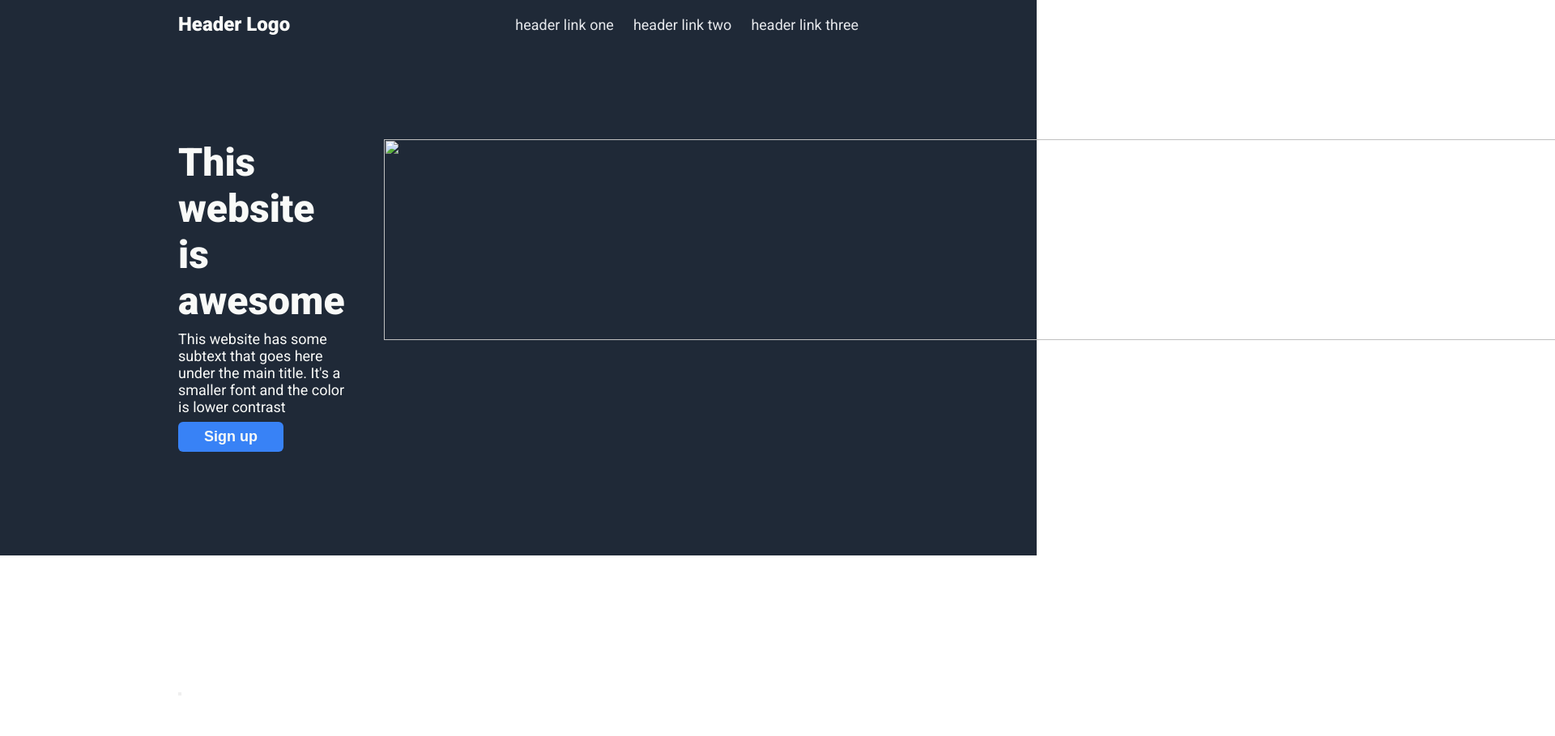
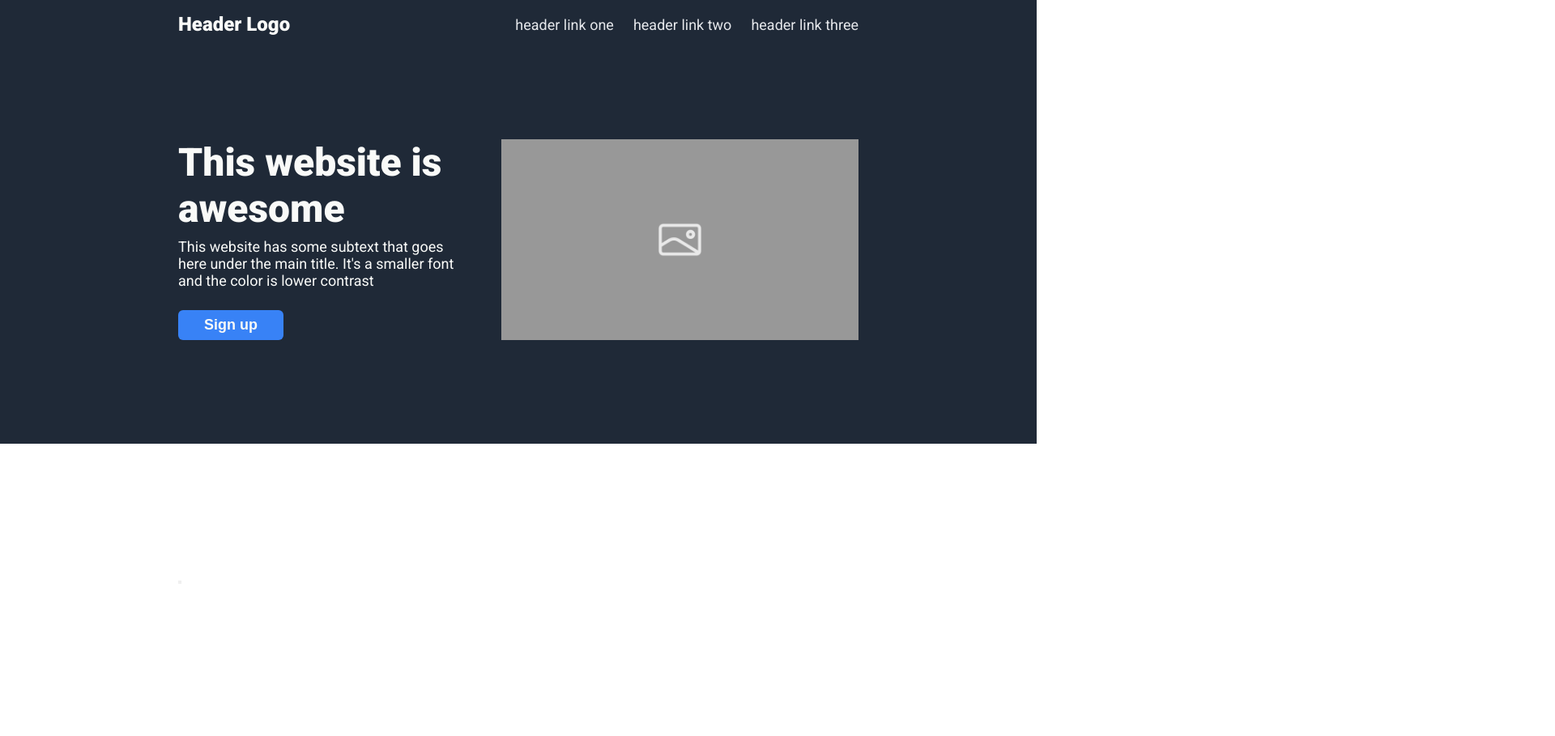
Before and after one commit to Leondvin/odin-landing-page, a plain HTML site: page index.html in a window 1280 px wide. Shown: the top 909 px of the page at 81% size, 1920 px wide, since content can reach past the window. After the commit the page ends 800 px from the top, so only its background shows below. Drawn offline with Linux system fonts and the light colour scheme.

Commit message:
Fix hero image src

```diff
--- a/index.html
+++ b/index.html
@@ -25,7 +25,7 @@
         </div>
         <img
             class="hero-img"
-            src="./images/Placeholder_Image.webp"
+            src="./images/placeholder-hero.png"
             alt=""
             width="1920"
             height="1080"
```
